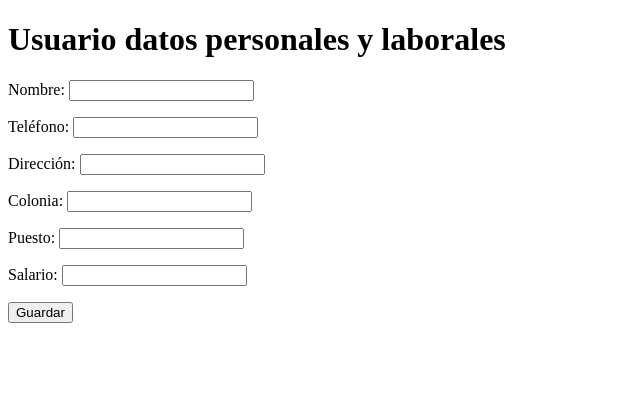
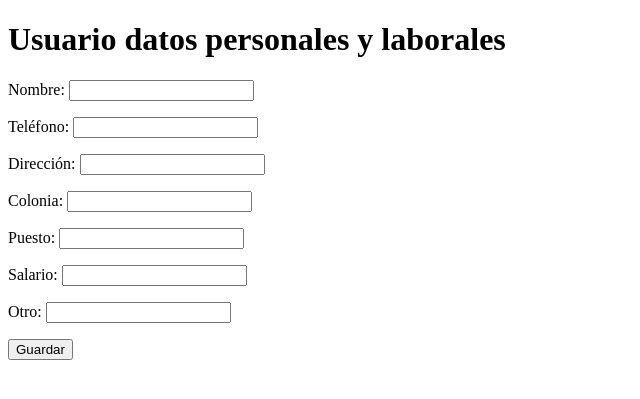
Before and after one commit to amgdark/PruebaHeadless, a Django app: page /usuario in a window 1280 px wide. Shown: the top 399 px of the page, without its empty margins (0-640 px from the left). Run offline with Django 3.2, Linux system fonts and the light colour scheme.

Commit message:
agrega un formulario mas

```diff
--- a/usuarios/forms.py
+++ b/usuarios/forms.py
@@ -1,5 +1,5 @@
 from django import forms
-from .models import DatosPersonales, DatosLaborales
+from .models import DatosPersonales, DatosLaborales, DatosOtros
 
 class FormDatosPersonales(forms.ModelForm):
 
@@ -13,3 +13,10 @@ class FormDatosLaborales(forms.ModelForm):
 	class Meta:
 		model = DatosLaborales
 		fields = ('puesto', 'salario', )
+
+
+class FormOtro(forms.ModelForm):
+
+	class Meta:
+		model = DatosOtros
+		fields = ('otro', )
--- a/usuarios/models.py
+++ b/usuarios/models.py
@@ -5,7 +5,6 @@ class DatosPersonales(models.Model):
 	telefono = models.CharField(u'Teléfono',max_length=13)
 	direccion = models.CharField(u'Dirección',max_length=100)
 	colonia = models.CharField(u"Colonia", max_length=50)
-
 
 	def __str__(self):
 		return self.nombre
@@ -15,4 +14,10 @@ class DatosLaborales(models.Model):
 	salario = models.DecimalField(u'Salario',decimal_places=2, max_digits=4)
 
 	def __str__(self):
-		return self.nombre
+		return self.puesto
+
+class DatosOtros(models.Model):
+	otro = models.CharField('Otro',max_length=100)
+
+	def __str__(self):
+		return self.otro
--- a/usuarios/templates/usuario.html
+++ b/usuarios/templates/usuario.html
@@ -10,6 +10,7 @@
 		{% csrf_token %}
 		{{ form_per.as_p }}
 		{{ form_lab.as_p }}
+		{{ form_otro.as_p }}
 		<button type="submit">Guardar</button>
 	</form>
 </body>
--- a/usuarios/views.py
+++ b/usuarios/views.py
@@ -1,5 +1,5 @@
 from django.shortcuts import render
-from .forms import FormDatosPersonales, FormDatosLaborales
+from .forms import FormDatosPersonales, FormDatosLaborales, FormOtro
 
 
 def usuario(request):
@@ -7,13 +7,17 @@ def usuario(request):
 	if request.method == 'POST':
 		form_personales = FormDatosPersonales(request.POST, prefix='personales')
 		form_laborales = FormDatosLaborales(request.POST, prefix='laborales')
+		form_otro = FormOtro(request.POST, prefix = 'otro')
+
 
 		if form_personales.is_valid() and form_laborales.is_valid():
 			print ("all validation passed")
 			print (form_personales)
 			print (form_laborales)
+			print (form_otro)
 			form_personales.save()
 			form_laborales.save()
+			form_otro.save()
 
 		else:
 			print ("failed")
@@ -21,8 +25,9 @@ def usuario(request):
 	else:
 		form_personales = FormDatosPersonales(prefix = 'personales')
 		form_laborales = FormDatosLaborales(prefix = 'laborales')
+		form_otro = FormOtro(prefix = 'otro')
 
 	return render(
 		request, 'usuario.html',
-		{'form_per': form_personales, 'form_lab': form_laborales}
+		{'form_per': form_personales, 'form_lab': form_laborales, 'form_otro':form_otro}
 	)
```
Also changed, not shown: usuarios/migrations/0002_datosotros.py (added).
